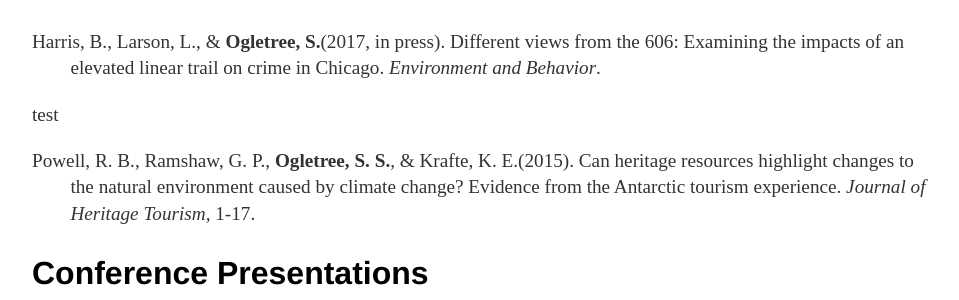
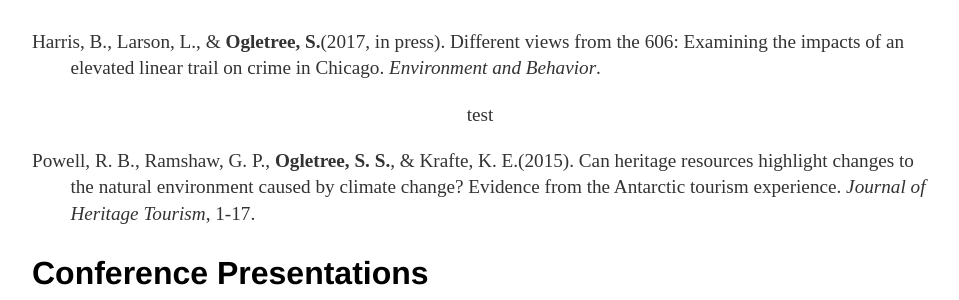
Before and after one commit to scottogletree/ogletrees.github.io, a Jekyll site: the page built from cv/index.html, in a window 1280 px wide. Shown: the part 353-653 px from the top of the page, without its empty margins (160-1119 px from the left). Built offline with Jekyll 4.4.1, drawn with Linux system fonts in a browser that asks for light colours.

Commit message:
Update index.html

```diff
--- a/cv/index.html
+++ b/cv/index.html
@@ -21,7 +21,7 @@
 		<h2>Select Publications</h2>
 		<style> p{margin-left: 2em;text-indent: -2em;}</style>
 			<p>Harris, B., Larson, L., & <strong>Ogletree, S.</strong>(2017, in press). Different views from the 606: Examining the impacts of an elevated linear trail on crime in Chicago. <em>Environment and Behavior</em>.</p>
-		<p style:"font-size:1em;"> test</p>
+		<p ALIGN=Center> test</p>
 			<p>Powell, R. B., Ramshaw, G. P., <strong>Ogletree, S. S.</strong>, & Krafte, K. E.(2015). Can heritage resources highlight changes to the natural environment caused by climate change? Evidence from the Antarctic tourism experience. <em>Journal of Heritage Tourism</em>, 1-17.</p>
 
 		<h2>Conference Presentations</h2>
```
